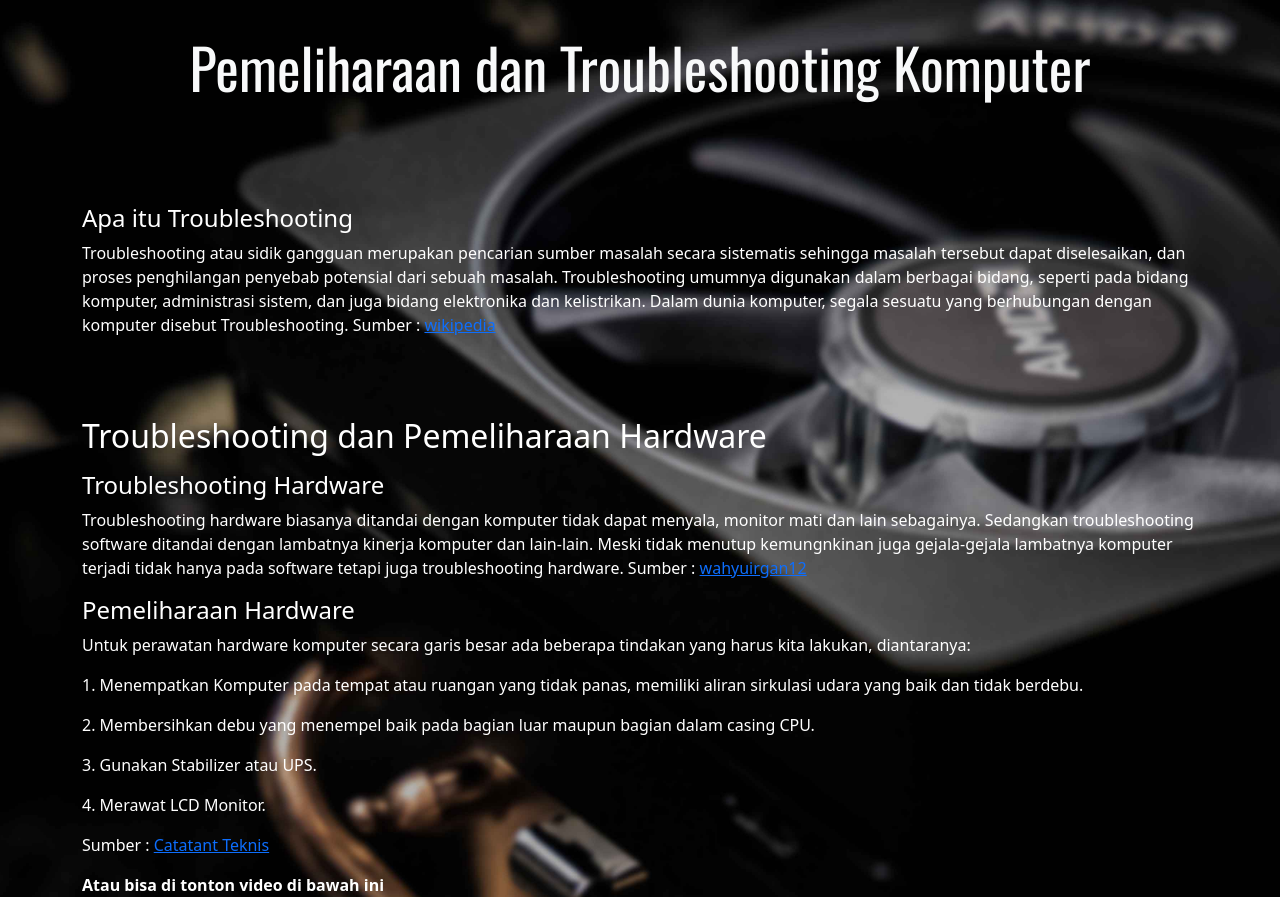
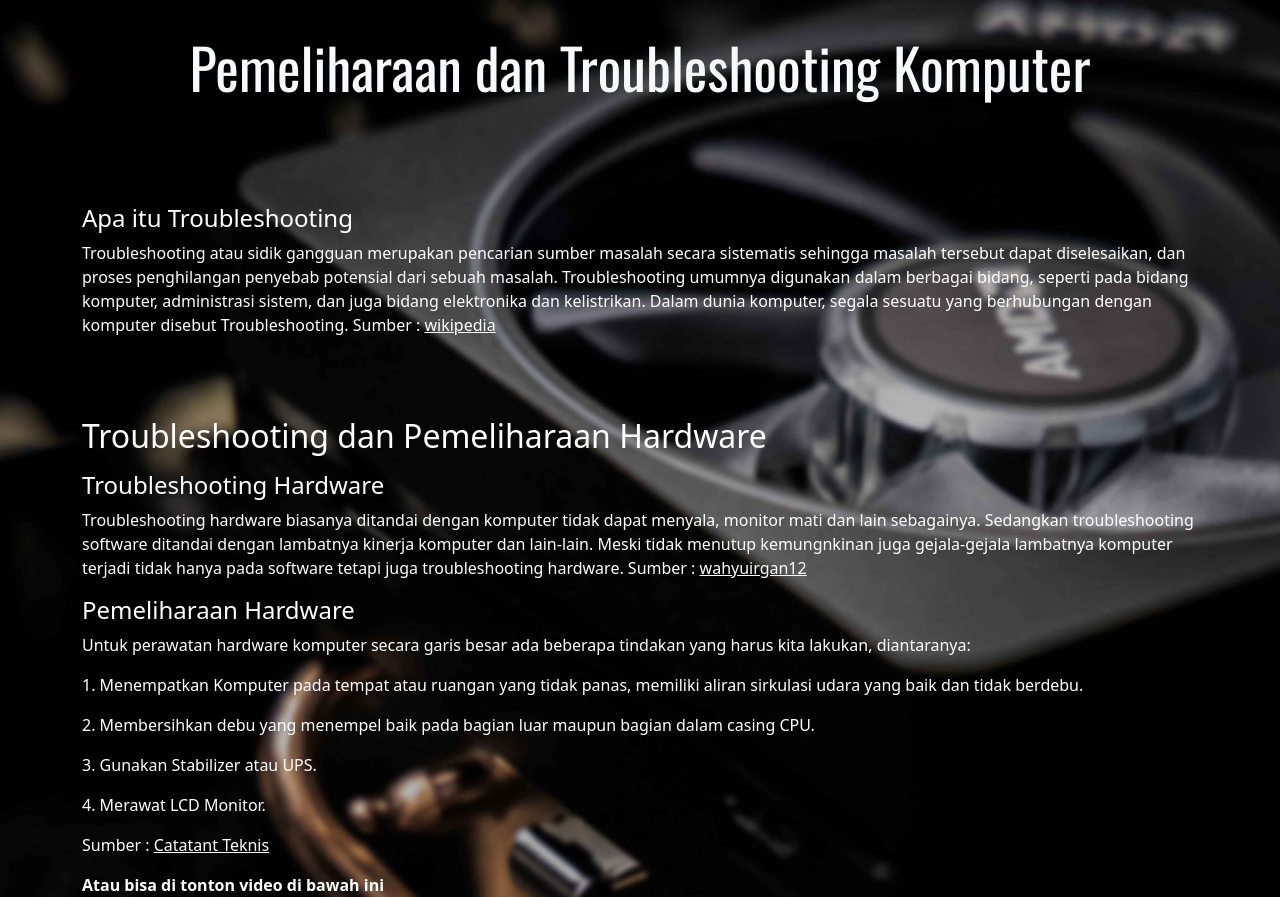
Before and after one commit to andreasmaiken25/pemeliharaandantroubleshootingkomputer.github.io, a plain HTML site: page index.html in a window 1280 px wide. Shown: the part 63-960 px from the top of the page. Drawn offline with nearby package versions, Linux system fonts and the light colour scheme.

Commit message:
mengubah warna link

```diff
--- a/index.html
+++ b/index.html
@@ -60,7 +60,7 @@
       <p>
         Troubleshooting atau sidik gangguan merupakan pencarian sumber masalah secara sistematis sehingga masalah tersebut dapat diselesaikan, dan proses penghilangan penyebab potensial dari sebuah
         masalah. Troubleshooting umumnya digunakan dalam berbagai bidang, seperti pada bidang komputer, administrasi sistem, dan juga bidang elektronika dan kelistrikan. Dalam dunia komputer, segala
-        sesuatu yang berhubungan dengan komputer disebut Troubleshooting. Sumber : <a href="https://id.wikipedia.org/wiki/Troubleshooting">wikipedia</a>
+        sesuatu yang berhubungan dengan komputer disebut Troubleshooting. Sumber : <a class="text-white" href="https://id.wikipedia.org/wiki/Troubleshooting">wikipedia</a>
       </p>
     </div>
     <!-- Akhir Troubleshooting -->
@@ -75,7 +75,7 @@
       <p class="mb-3">
         Troubleshooting hardware biasanya ditandai dengan komputer tidak dapat menyala, monitor mati dan lain sebagainya. Sedangkan troubleshooting software ditandai dengan lambatnya kinerja komputer
         dan lain-lain. Meski tidak menutup kemungnkinan juga gejala-gejala lambatnya komputer terjadi tidak hanya pada software tetapi juga troubleshooting hardware. Sumber :
-        <a href="https://bit.ly/2YXThPa">wahyuirgan12</a>
+        <a class="text-white" href="https://bit.ly/2YXThPa">wahyuirgan12</a>
       </p>
 
       <h4>Pemeliharaan Hardware</h4>
@@ -84,7 +84,7 @@
       <p>2. Membersihkan debu yang menempel baik pada bagian luar maupun bagian dalam casing CPU.</p>
       <p>3. Gunakan Stabilizer atau UPS.</p>
       <p>4. Merawat LCD Monitor.</p>
-      <p class mb-5>Sumber : <a href="https://catatanteknisi.com/tips-perawatan-hardware-komputer/">Catatant Teknis</a></p>
+      <p class mb-5>Sumber : <a class="text-white" href="https://catatanteknisi.com/tips-perawatan-hardware-komputer/">Catatant Teknis</a></p>
 
       <p class="fw-bold">Atau bisa di tonton video di bawah ini</p>
       <div class="videowrapper">
```
